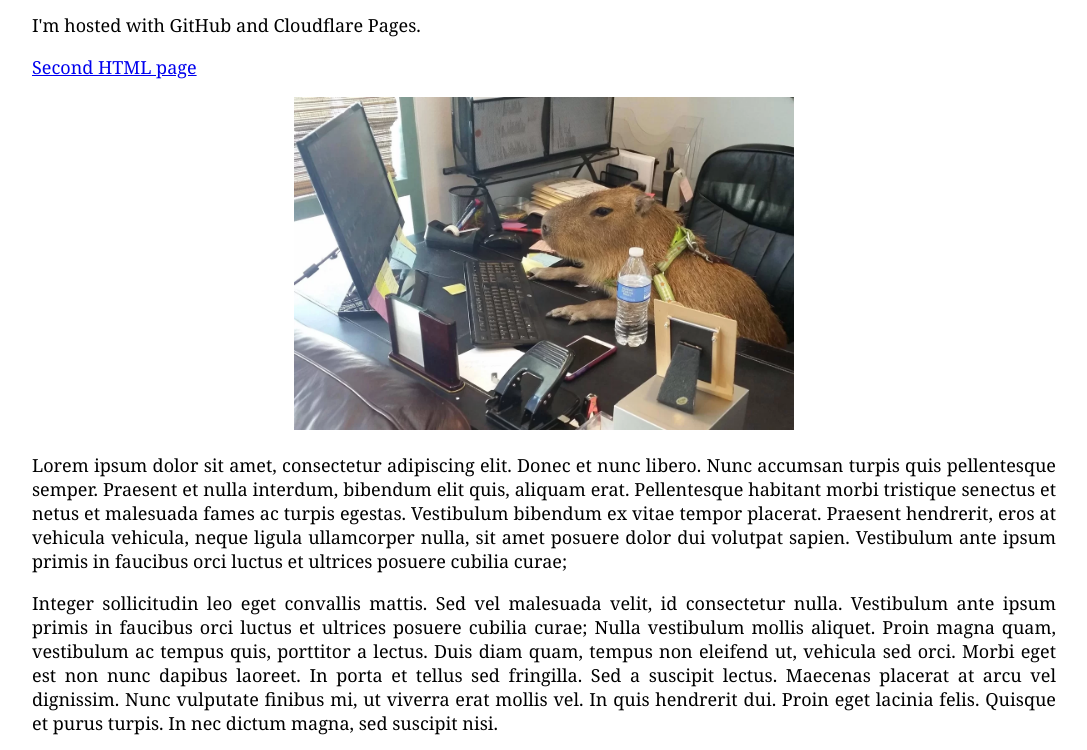
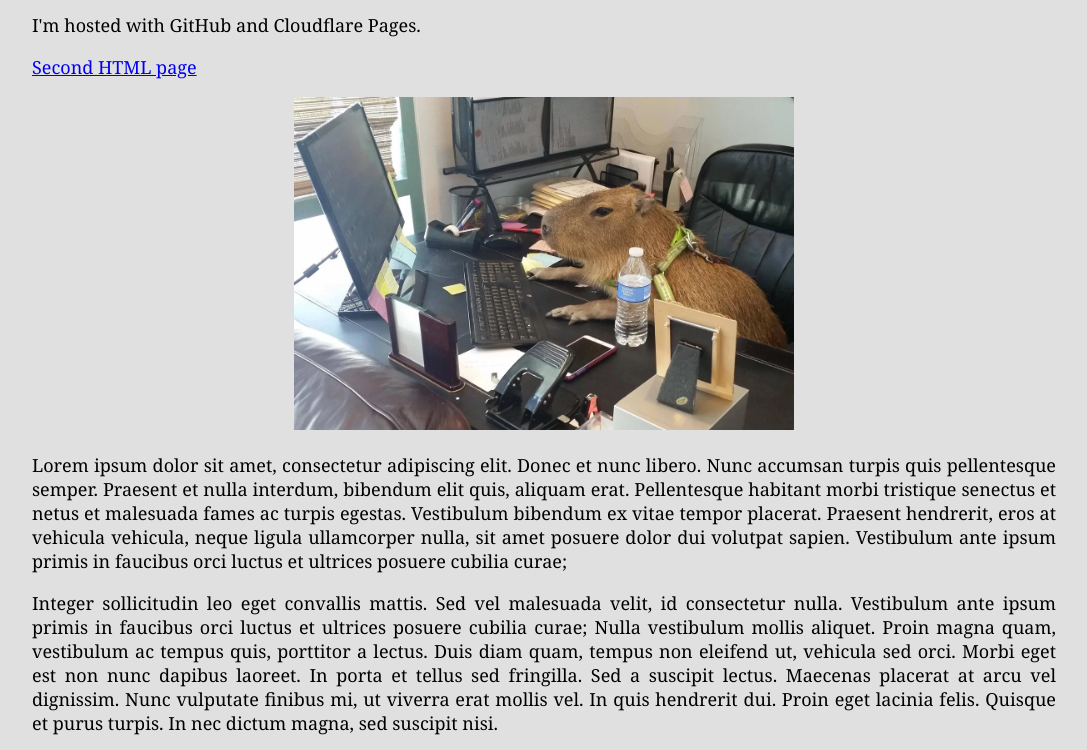
Before and after one commit to speedymaan/speedymaan.github.io, a plain HTML site: page index.html in a window 1280 px wide. Shown: the part 75-825 px from the top of the page, without its empty margins (96-1183 px from the left). Drawn offline with Linux system fonts and the light colour scheme.

Commit message:
Design changes

```diff
--- a/styles.css
+++ b/styles.css
@@ -3,7 +3,7 @@ body {
     padding: 0;
     font-family: Arial, sans-serif;
     overflow-y: scroll; /* Always show a vertical scrollbar */
-    background-color: ##E0E0E0;
+    background-color: #E0E0E0;
 }
 
 .container {
```
